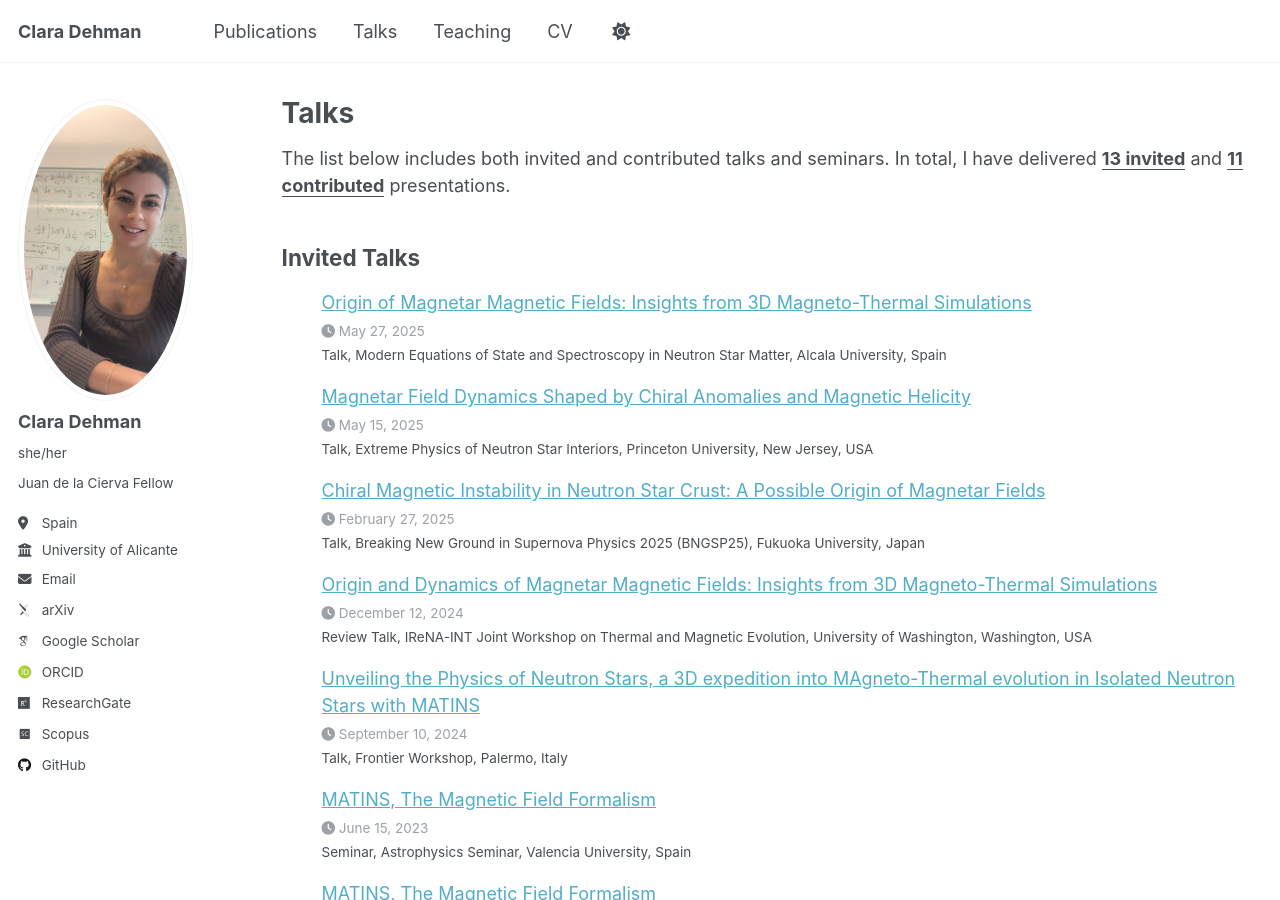
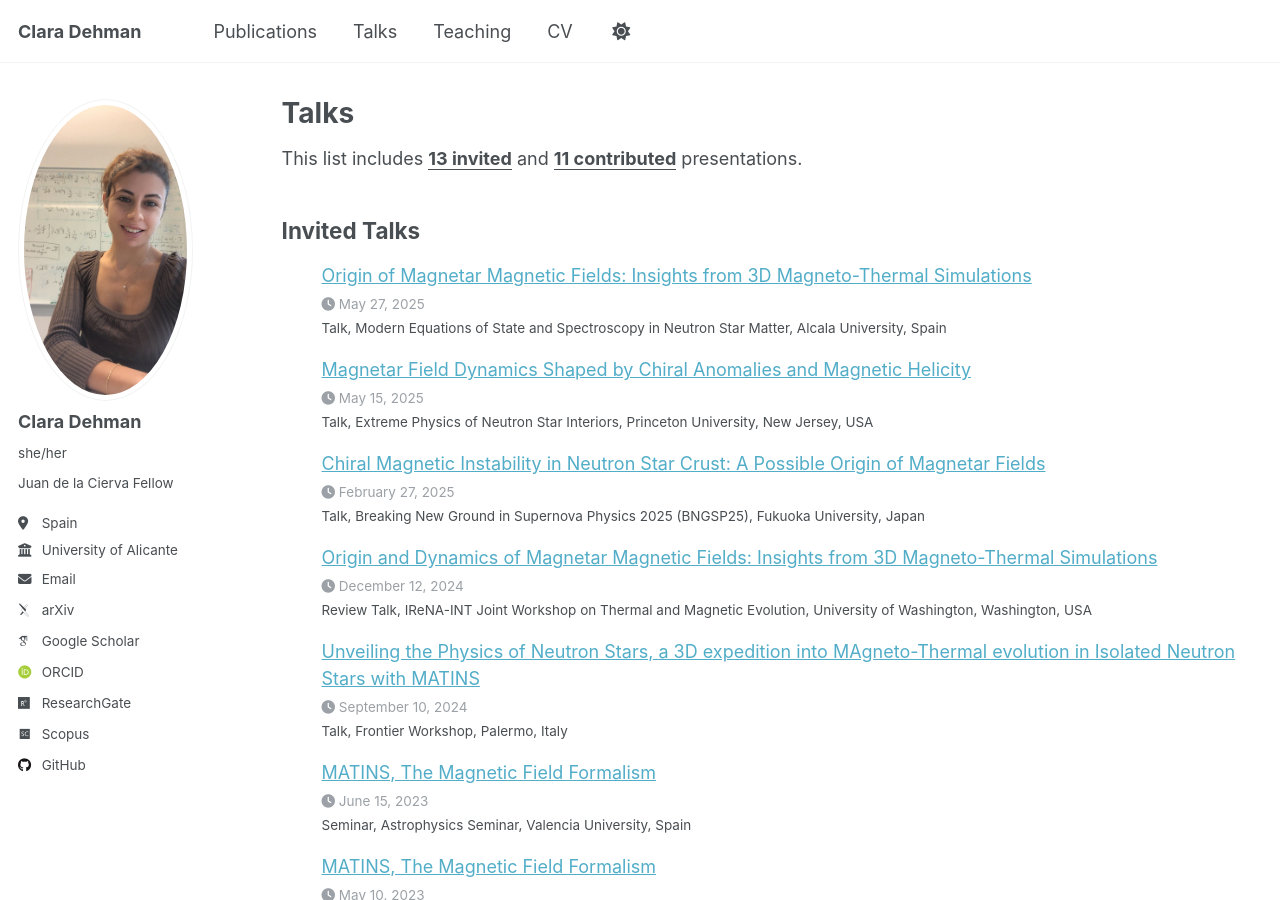
Before and after one commit to ClaraDehman/ClaraDehman.github.io, a Jekyll site: the page built from _pages/talks.html, in a window 1280 px wide and 900 px high. Built offline with Jekyll 4.4.1, drawn with Linux system fonts in a browser that asks for light colours; some web fonts are replaced.

Commit message:
Update talks.html

```diff
--- a/_pages/talks.html
+++ b/_pages/talks.html
@@ -5,8 +5,7 @@ permalink: /talks/
 author_profile: true
 ---
 
-<p>The list below includes both invited and contributed talks and seminars.
-In total, I have delivered <strong><u>13 invited</u></strong> and <strong><u>11 contributed</u></strong> presentations.</p>
+<p>This list includes <strong><u>13 invited</u></strong> and <strong><u>11 contributed</u></strong> presentations.</p>
 
 {% if site.talkmap_link == true %}
   <p style="text-decoration:underline;">
```
